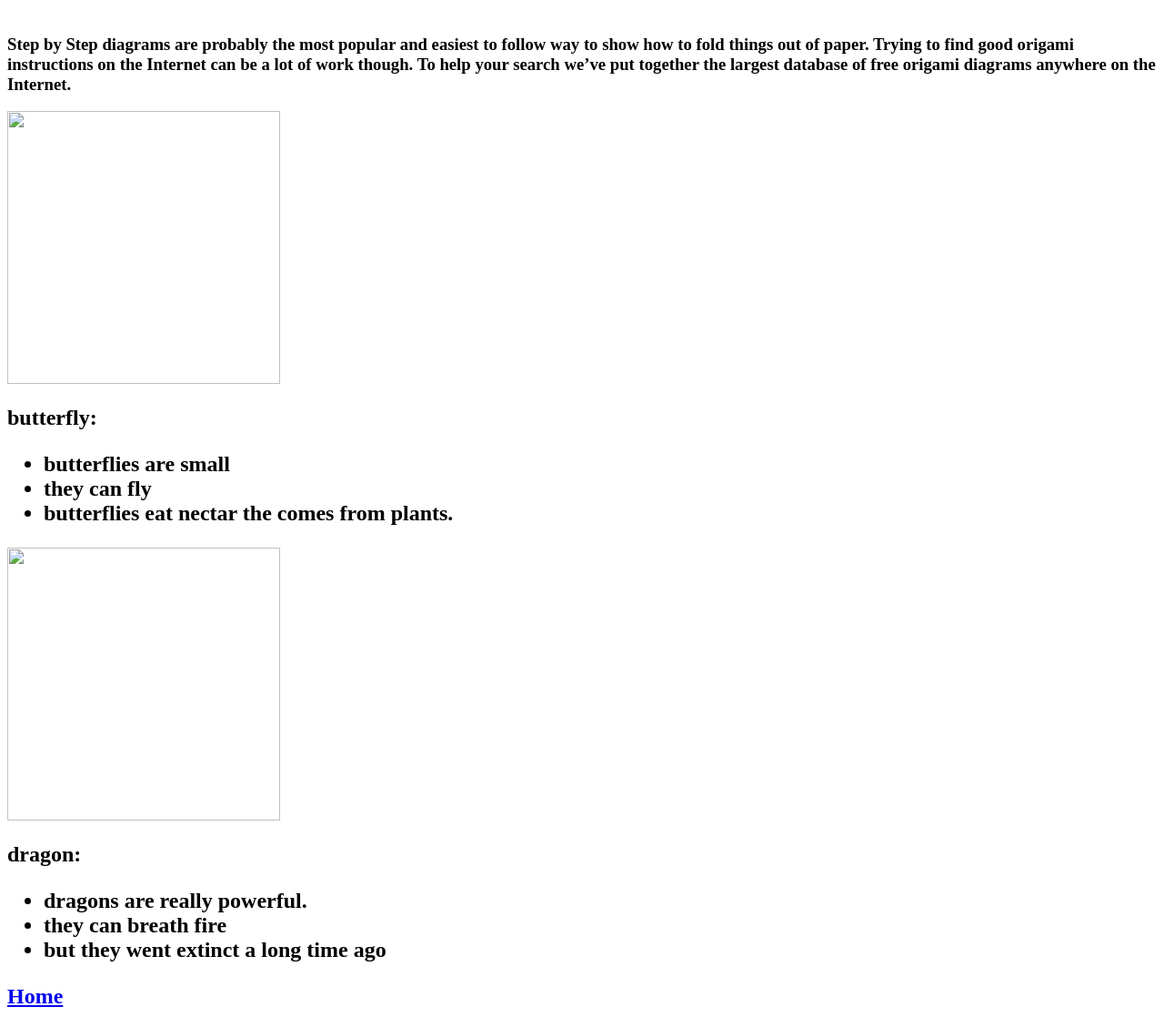
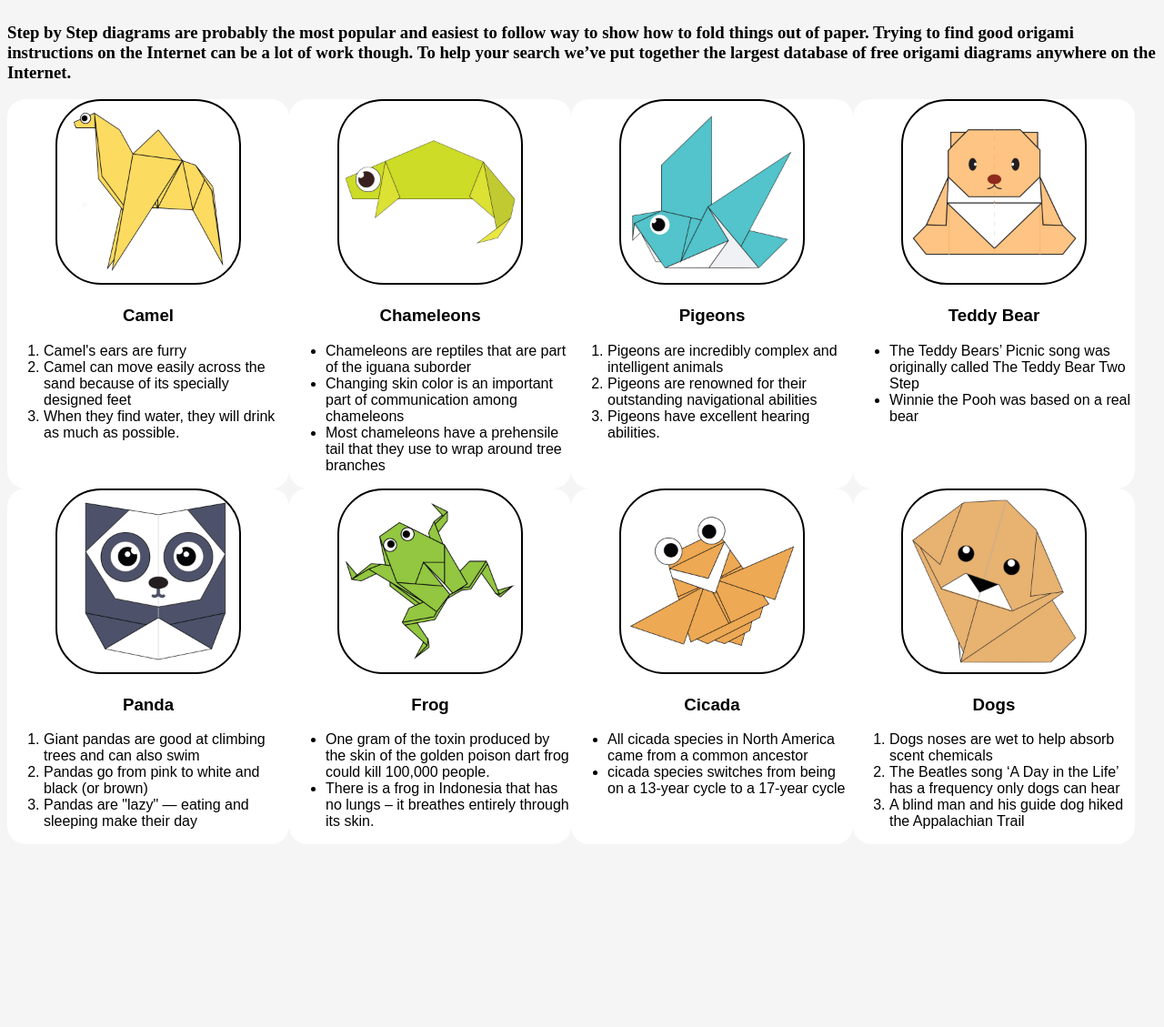
Before and after one commit to coderishi911/c50-origamiproject2, a plain HTML site: page index.html in a window 1280 px wide. Shown: the part 686-1815 px from the top of the page at 91% size. After the commit the page ends 1622 px from the top, so only its background shows below. Drawn offline with Linux system fonts and the light colour scheme.

Commit message:
Add files via upload

```diff
--- a/index.html
+++ b/index.html
@@ -1,15 +1,16 @@
+<!DOCTYPE html>
 <!DOCTYPE html>
 <html lang="en">
 <head>
-    <title>
-      Origami designs
-    </title>
+    <title>Origami Designs</title>
+    <link rel="stylesheet" type="text/css" href="styles.css">
 </head>
 <body>
 <div class="header">
     <div class="menu">
         <div ><a href ="#">☰</a></div>
-            <div >Origami designs</div>
+        <div >Origami Designs</div>
+        <div ><a href ="about.html">About Us</a></div>
     </div>
 </div>
 <div class ="bodyimg">
@@ -23,31 +24,114 @@
     together the largest database of free origami diagrams anywhere on the Internet.
     </h3>
 </div>
-<div class="origami"
+<div class ="grid">
+    <div class ="origami">
         <center>
-    <a href = "traditional-origami-butterfly-tutorial-00.jpg"><img src = "traditional-origami-butterfly-tutorial-00.jpg" width= 300 height= 300></a>
-    <h2>
-        butterfly: <br>
+        <a href ="http://origami.me/camel/"><img src="camel.png" width="200px" height="200px"></a>
+        <h3> Camel </h3>
         </center>
+        <p>
+            <ol>
+                <li>Camel's ears are furry</li>
+                <li>Camel can move easily across the sand because of its specially designed feet</li>
+                <li>When they find water, they will drink as much as possible.</li>
+            </ol>
+        </p>
+        </div>
+    <div class="origami">
+        <center>
+        <a href="http://origami.me/chameleon/"><img src="chameleon.png" width="200px" height="200px"></a>
+        <h3> Chameleons </h3>
+        </center>
+        <p>
             <ul>
-            <li>butterflies are small <br></li>
-            <li>they can fly</li>
-            <li>butterflies eat nectar the comes from plants.</li>
+                <li>Chameleons are reptiles that are part of the iguana suborder</li>
+                <li>Changing skin color is an important part of communication among chameleons</li>
+                <li>Most chameleons have a prehensile tail that they use to wrap around tree branches</li>
             </ul>
-    </h2>
+        </p>
+        </div>
+    <div class="origami">
+        <center>
+        <a href="http://origami.me/pigeon/"><img src="pigeon.png" width="200px" height="200px"></a>
+        <h3> Pigeons </h3>
+        </center>
+        <p>
+        <ol>
+            <li>Pigeons are incredibly complex and intelligent animals</li>
+            <li>Pigeons are renowned for their outstanding navigational abilities</li>
+            <li>Pigeons have excellent hearing abilities.</li>
+        </ol>
+        </p>
+        </div>
+    <div class="origami">
+        <center>
+        <a href="http://origami.me/teddy-bear/"><img src="teddy.png" width="200px" height="200px"></a>
+        <h3> Teddy Bear </h3>
+        </center>
+        <p>
+        <ul>
+            <li>The Teddy Bears’ Picnic song was originally called The Teddy Bear Two Step</li>
+            <li>Winnie the Pooh was based on a real bear</li>
 
-<div class="origami"
+        </ul>
+        </p>
+        </div>
+
+
+    <div class="origami">
         <center>
-    <a href = "maxresdefault.jpg"><img src = "maxresdefault.jpg" width= 300 height= 300></a>
-    <h2>
-        dragon: <br>
+            <a href="http://origami.me/panda/"><img src="panda.png" width="200px" height="200px"></a>
+            <h3> Panda </h3>
         </center>
+        <p>
+        <ol>
+            <li>Giant pandas are good at climbing trees and can also swim</li>
+            <li>Pandas go from pink to white and black (or brown)</li>
+            <li>Pandas are "lazy" — eating and sleeping make their day</li>
+        </ol>
+        </p>
+    </div>
+    <div class="origami">
+        <center>
+            <a href ="http://origami.me/traditional-frog/"><img src="frog.png" width="200px" height="200px"></a>
+            <h3> Frog </h3>
+        </center>
+        <p>
         <ul>
-            <li>dragons are really powerful.<br></li>
-            <li>they can breath fire</li>
-            <li>but they went extinct a long time ago</li>
+            <li>One gram of the toxin produced by the skin of the golden poison dart frog could kill 100,000 people.</li>
+            <li>There is a frog in Indonesia that has no lungs – it breathes entirely through its skin.</li>
+
         </ul>
-    </h2>
-   <h2> <a href="index.html">Home</a><br></h2>
+        </p>
+    </div>
+    <div class="origami">
+        <center>
+            <a href="http://origami.me/flying-cicada/"><img src="cicada.png" width="200px" height="200px"></a>
+            <h3> Cicada </h3>
+        </center>
+        <p>
+        <ul>
+            <li>All cicada species in North America came from a common ancestor</li>
+            <li>cicada species switches from being on a 13-year cycle to a 17-year cycle</li>
+        </ul>
+        </p>
+    </div>
+    <div class="origami">
+        <center>
+           <a href="http://origami.me/puppy/"><img src="dog.png" width="200px" height="200px"></a>
+            <h3> Dogs </h3>
+        </center>
+        <p>
+        <ol>
+            <li>Dogs noses are wet to help absorb scent chemicals</li>
+            <li>The Beatles song ‘A Day in the Life’ has a frequency only dogs can hear</li>
+            <li>A blind man and his guide dog hiked the Appalachian Trail</li>
+        </ol>
+        </p>
+    </div>
+
+
+</div>
 </body>
 </html>
--- /dev/null
+++ b/styles.css
@@ -0,0 +1,32 @@
+.menu{
+    display: flex;
+    justify-content: space-between;
+    background-color: black;
+    font-size: 20px;
+    font-family: sans-serif;
+    font-weight: 400;
+    color: white;
+}
+body{
+    background-color:whitesmoke;
+
+}
+.grid{
+    display: flex;
+    flex-wrap: wrap;
+    font-family: sans-serif;
+
+}
+.grid img{
+    border: 2px solid black;
+    border-radius: 50px;
+}
+.origami {
+
+    border-radius: 20px;
+    background-color: white;
+
+    width:310px;
+    font-family: fantasy;
+
+}
```
Also changed, not shown: about.html (added), camel.png (added), chameleon.png (added), cicada.png (added), dog.png (added), frog.png (added), origami.jpg (added), panda.png (added), pigeon.png (added), teddy.png (added). Lines whose indentation alone changed are shown as unchanged.
